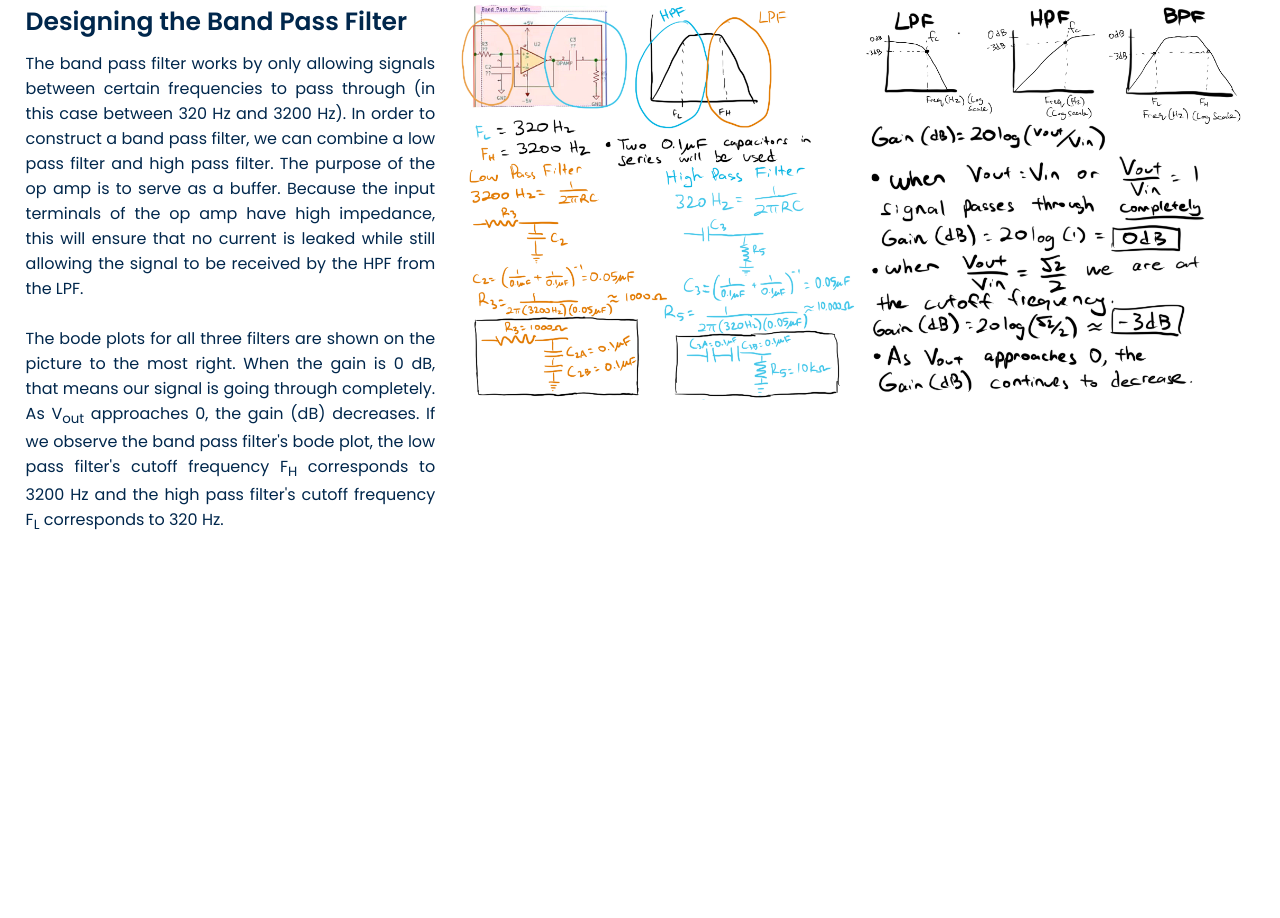
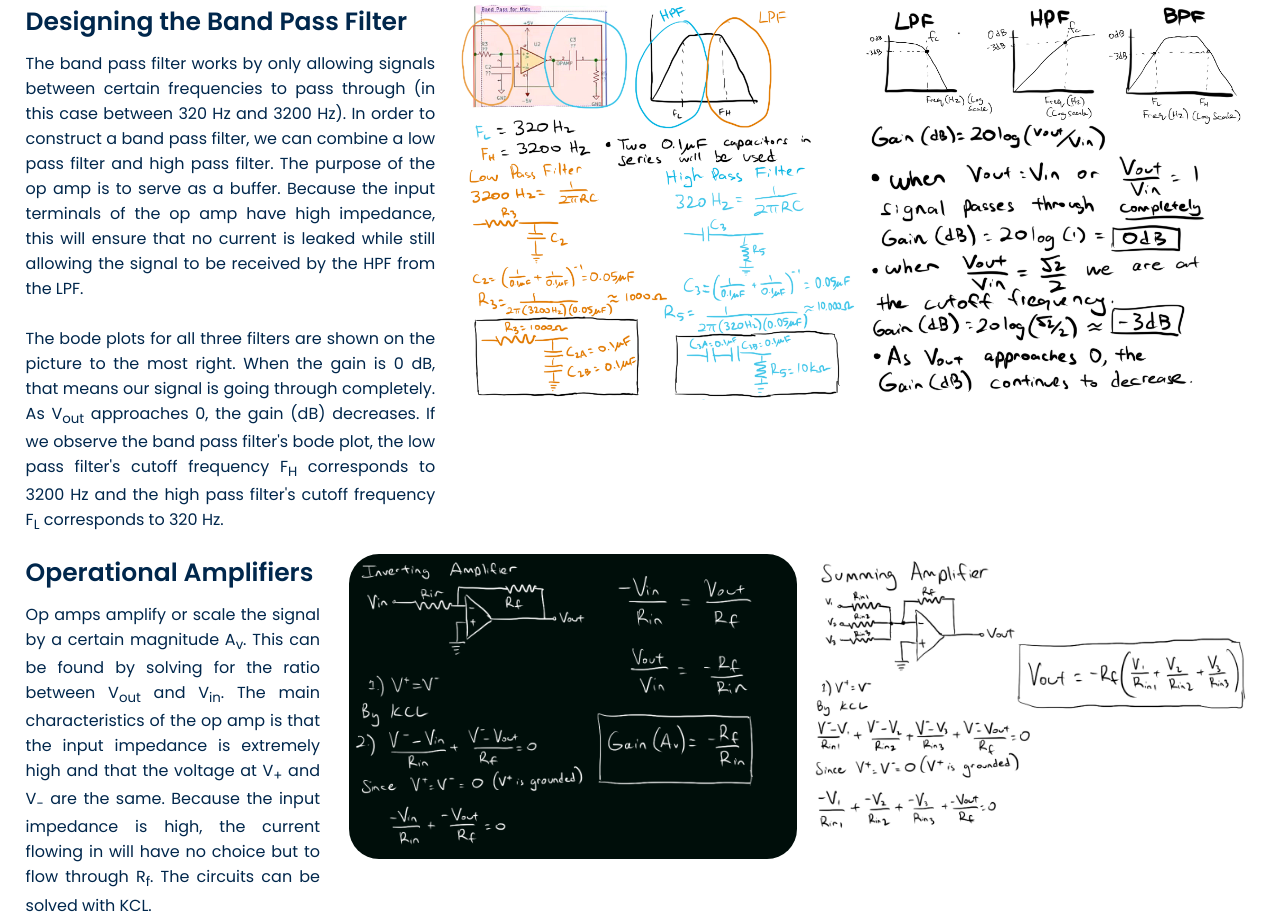
Before and after one commit to ma562/joseph_ma-audio_equalizer, a plain HTML site: page index.html in a window 1280 px wide. Shown: the part 1905-2823 px from the top of the page. Before the commit the page ends 2441 px from the top, so only its background shows below. Drawn offline with Linux system fonts and the light colour scheme.

Commit message:
amplifier

```diff
--- a/index.html
+++ b/index.html
@@ -90,5 +90,20 @@
 				<img src = "images/band_pass1.png" class = "pic" width = "100%" alt = "">
 			</div>
 		</div>
+		<br>
+		<div class = "filters">
+			<div class = "op_amp">
+				<div class = "text">Operational Amplifiers</div>
+				<p>
+					Op amps amplify or scale the signal by a certain magnitude A<sub>v</sub>. This can be found by solving for the ratio between V<sub>out</sub> and V<sub>in</sub>. The main characteristics of the op amp is that the input impedance is extremely high and that the voltage at V<sub>+</sub> and V<sub>-</sub> are the same. Because the input impedance is high, the current flowing in will have no choice but to flow through R<sub>f</sub>. The circuits can be solved with KCL.
+				</p>
+			</div>
+			<div class = "pic6">
+				<img src = "images/inverting_amp.png" class = "pic" width = "100%" alt = "">
+			</div>
+			<div class = "pic7">
+				<img src = "images/summing_amp.png" class = "pic" width = "100%" alt = "">
+			</div>
+		</div>
 	</body>
 </html>
--- a/style.css
+++ b/style.css
@@ -127,6 +127,17 @@
 	right: 2%;
 }
 
+.pic6 {
+	width: 35%;
+	position: relative;
+}
+
+.pic7 {
+	width: 35%;
+	position: relative;
+	right: 2%;
+}
+
 .filters_about_2 {
 	width: 32%;
 	font-family: 'Poppins', sans-serif;
@@ -147,6 +158,17 @@
 	left: 2%;
 }
 
+.op_amp {
+	width: 23%;
+	font-family: 'Poppins', sans-serif;
+	color: #00274c;
+	margin-right: 20px;
+	text-align: justify;
+	position: relative;
+	left: 2%;
+}
+
+
 @media (max-width: 1200px){
 	.pic1, .information{
 		flex: 100%;
@@ -159,13 +181,13 @@
 }
 
 @media (max-width: 900px) {
-	.pic2, .pic3, .filters_about {
+	.op_amp, .pic6, .pic7, .filters_about_2, .pic4, .pic5, .pic2, .pic3, .filters_about {
 		flex: 100%;
 		left: 0%;
 		right: 0%;
 	}
 
-	.filters_about {
+	.op_amp, .filters_about_2, .filters_about {
 		padding: 15px;
 	}
 }
```
Also changed, not shown: images/inverting_amp.png (added), images/summing_amp.png (added).
